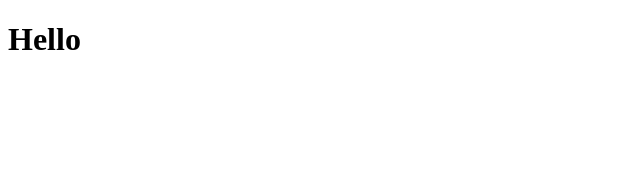
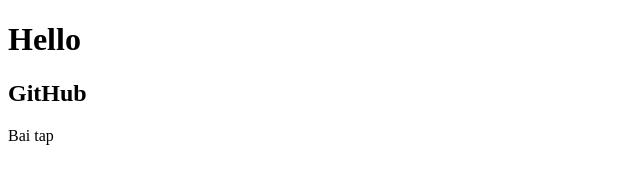
Before and after one commit to huytran56/pnv-huytran, a plain HTML site: page index2.html in a window 1280 px wide. Shown: the whole page, without its empty margins (0-640 px from the left). Drawn offline with Linux system fonts and the light colour scheme.

Commit message:
do github

```diff
--- a/index2.html
+++ b/index2.html
@@ -7,5 +7,7 @@
 </head>
 <body>
     <h1>Hello</h1>
+    <h2>GitHub</h2>
+    <p>Bai tap</p>
 </body>
 </html>
```
